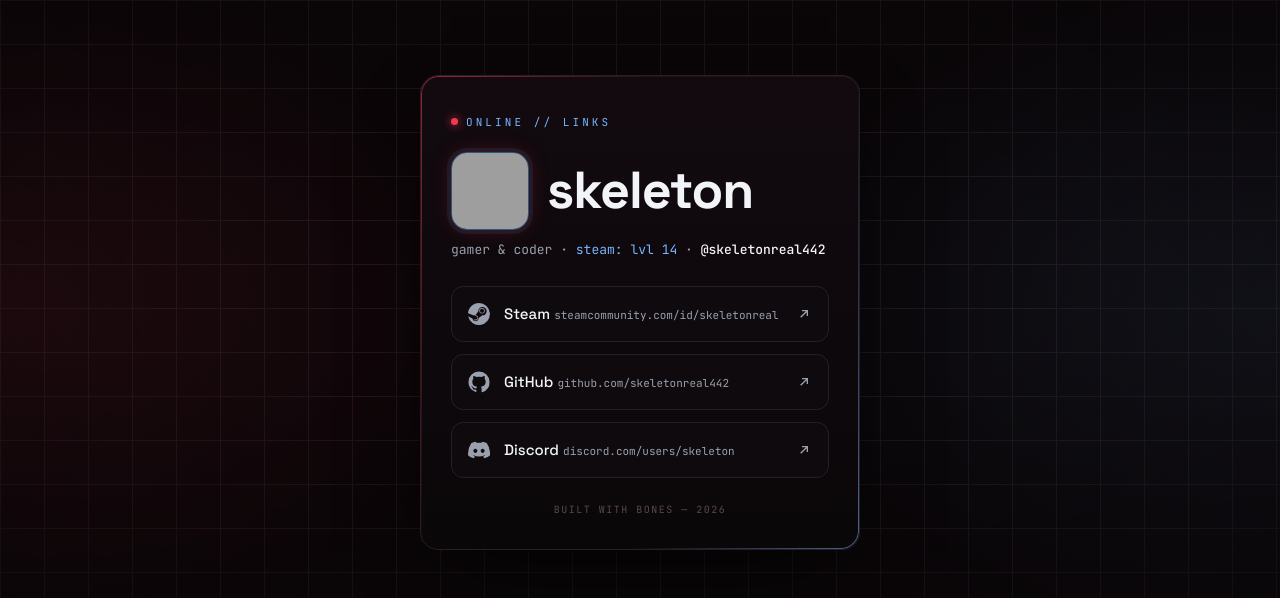
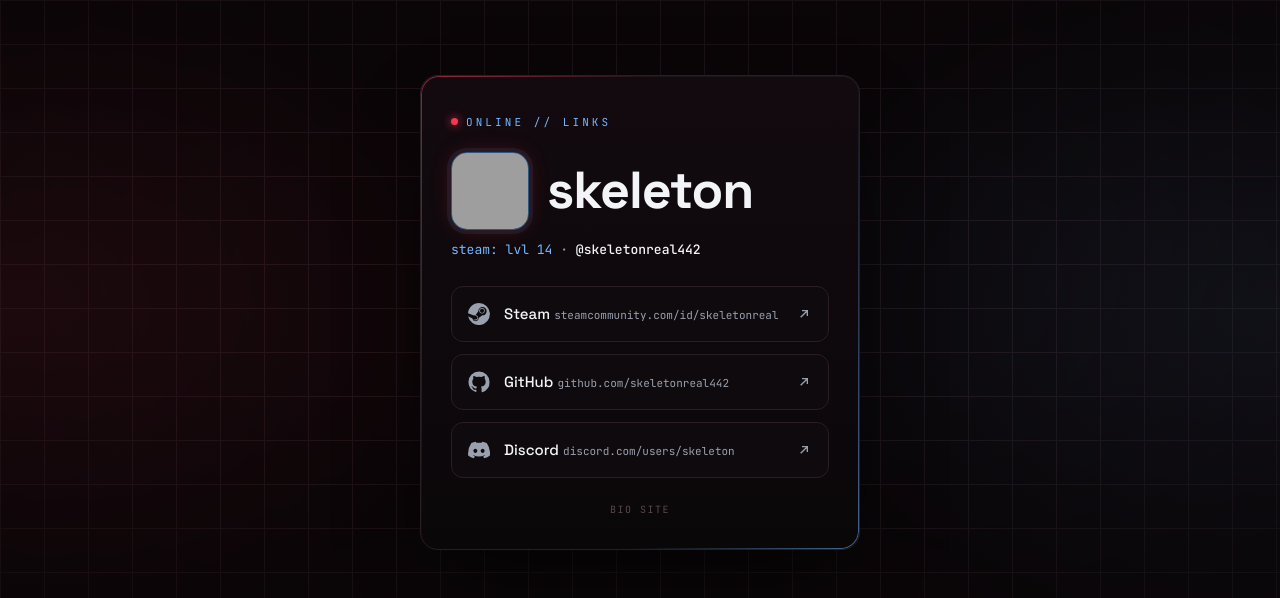
Before and after one commit to skeletonreal442/skeletonreal442, a plain HTML site: page index.html in a window 1280 px wide. Shown: the part 88-686 px from the top of the page. Drawn offline with Linux system fonts and the light colour scheme; no server answers; grey boxes are pictures that could not be loaded.

Commit message:
Update index.html

```diff
--- a/index.html
+++ b/index.html
@@ -145,7 +145,7 @@
       <h1 class="name"><span>skeleton</span></h1>
     </div>
 
-    <p class="tagline">gamer &amp; coder · <span class="lvl">steam: lvl <span id="lvl">14</span></span> · <b>@skeletonreal442</b></p>
+    <p class="tagline"><span class="lvl">steam: lvl <span id="lvl">14</span></span> · <b>@skeletonreal442</b></p>
 
     <nav class="links">
       <a class="lnk steam" href="https://steamcommunity.com/id/skeletonreal/" target="_blank" rel="noopener">
@@ -176,12 +176,10 @@
       </a>
     </nav>
 
-    <footer>built with bones — 2026</footer>
+    <footer>BIO SITE</footer>
   </main>
 
   <script>
-    // Подтягиваем реальный уровень Steam с профиля через публичный CORS-прокси.
-    // Если не вышло — остаётся значение по умолчанию (14).
     (async () => {
       const el = document.getElementById('lvl');
       const profile = 'https://steamcommunity.com/id/skeletonreal/';
@@ -194,10 +192,9 @@
           const res = await fetch(wrap(profile), { cache: 'no-store' });
           if (!res.ok) continue;
           const html = await res.text();
-          // Уровень лежит в .friendPlayerLevelNum на странице профиля
           const m = html.match(/friendPlayerLevelNum[^>]*>\s*(\d+)/i);
           if (m && m[1]) { el.textContent = m[1]; return; }
-        } catch (_) { /* пробуем следующий прокси */ }
+        } catch (_) {}
       }
     })();
   </script>
```
